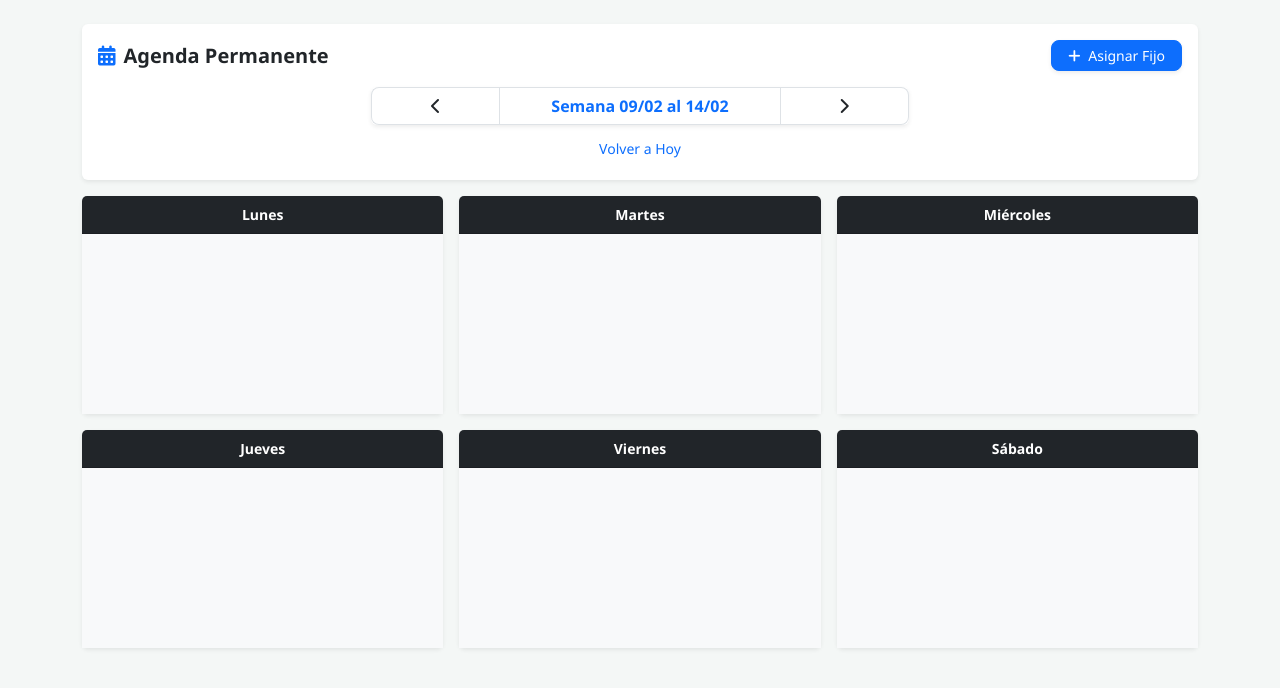
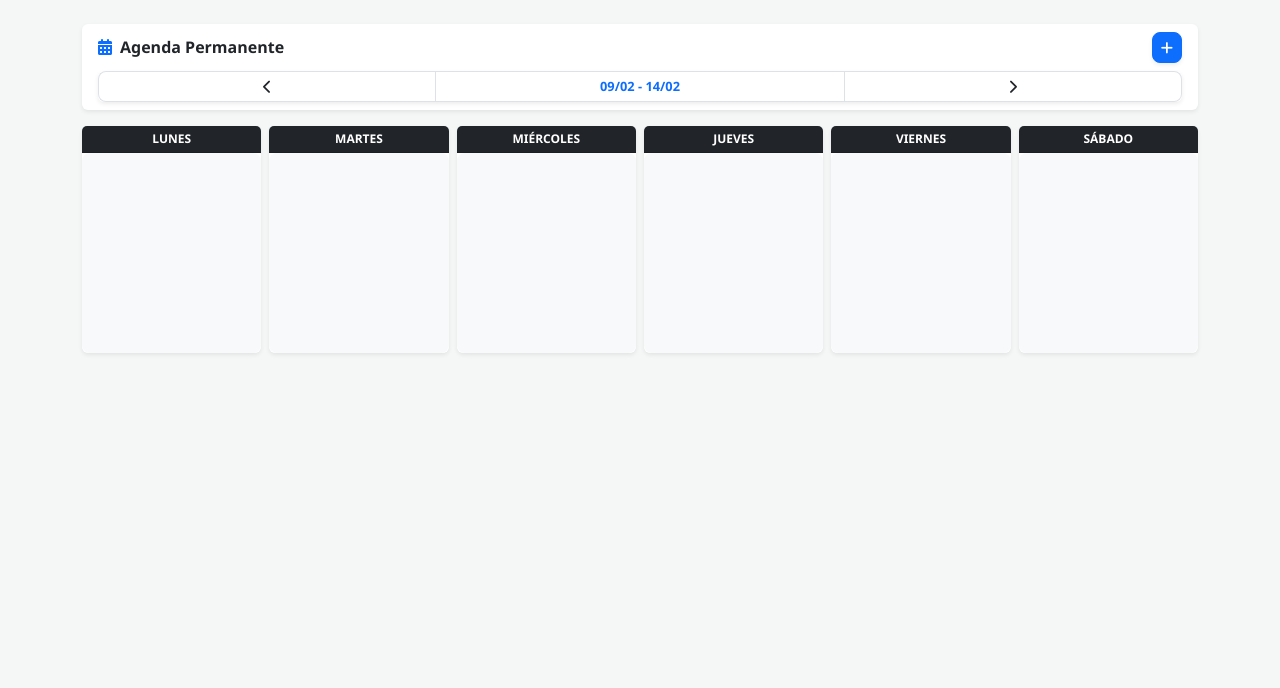
Before and after one commit to Pastormerlo/pilates-sistema, a Flask app: page /agenda in a window 1280 px wide. Shown: the part 56-744 px from the top of the page. Run offline with Flask 3, Linux system fonts and the light colour scheme; the visitor is signed in with stand-in values (Sample User, id 1); a database or web service that is not in the repository returns one stand-in record (values such as "Sample title"); some libraries are stand-ins or nearby versions.

Commit message:
Add files via upload

```diff
--- a/templates/agenda.html
+++ b/templates/agenda.html
@@ -1,55 +1,72 @@
 {% extends 'layout.html' %}
 {% block content %}
+<style>
+    /* Estilo ultra compacto para los turnos */
+    .turno-compacto {
+        padding: 6px 10px !important;
+        margin-bottom: 5px !important;
+        font-size: 0.85rem !important;
+        border-left: 4px solid #0d6efd !important; /* Una barrita de color para distinguir */
+    }
+    .turno-info {
+        line-height: 1.2;
+    }
+    .turno-hora {
+        font-size: 0.75rem;
+        font-weight: bold;
+        color: #0d6efd;
+    }
+    .drop-zone {
+        min-height: 200px;
+        background-color: #f8f9fa;
+        border-radius: 8px;
+    }
+</style>
+
 <div class="card border-0 shadow-sm mb-3">
-    <div class="card-body p-3">
-        <div class="d-flex justify-content-between align-items-center mb-3">
-            <h5 class="fw-bold mb-0 text-dark"><i class="fas fa-calendar-alt me-2 text-primary"></i>Agenda Permanente</h5>
-            <button class="btn btn-primary btn-sm px-3 shadow-sm" data-bs-toggle="modal" data-bs-target="#modalTurno">
-                <i class="fas fa-plus me-1"></i> Asignar Fijo
+    <div class="card-body p-2 px-3">
+        <div class="d-flex justify-content-between align-items-center mb-2">
+            <h6 class="fw-bold mb-0 text-dark"><i class="fas fa-calendar-alt me-2 text-primary"></i>Agenda Permanente</h6>
+            <button class="btn btn-primary btn-sm shadow-sm" data-bs-toggle="modal" data-bs-target="#modalTurno">
+                <i class="fas fa-plus"></i>
             </button>
         </div>
 
         <div class="row align-items-center g-2">
-            <div class="col-12 col-md-6 offset-md-3">
+            <div class="col-12">
                 <div class="btn-group w-100 shadow-sm">
-                    <a href="/agenda?fecha={{ (inicio - timedelta(days=7)).strftime('%Y-%m-%d') }}" class="btn btn-white border border-end-0">
+                    <a href="/agenda?fecha={{ (inicio - timedelta(days=7)).strftime('%Y-%m-%d') }}" class="btn btn-white btn-sm border border-end-0">
                         <i class="fas fa-chevron-left"></i>
                     </a>
-                    <div class="btn btn-white border d-flex align-items-center justify-content-center fw-bold text-primary flex-grow-1 px-1">
-                         Semana {{ inicio.strftime('%d/%m') }} al {{ fin.strftime('%d/%m') }}
+                    <div class="btn btn-white btn-sm border d-flex align-items-center justify-content-center fw-bold text-primary flex-grow-1" style="font-size: 0.8rem;">
+                         {{ inicio.strftime('%d/%m') }} - {{ fin.strftime('%d/%m') }}
                     </div>
-                    <a href="/agenda?fecha={{ (inicio + timedelta(days=7)).strftime('%Y-%m-%d') }}" class="btn btn-white border border-start-0">
+                    <a href="/agenda?fecha={{ (inicio + timedelta(days=7)).strftime('%Y-%m-%d') }}" class="btn btn-white btn-sm border border-start-0">
                         <i class="fas fa-chevron-right"></i>
                     </a>
                 </div>
-            </div>
-            <div class="col-12 text-center">
-                <a href="/agenda" class="btn btn-sm btn-link text-decoration-none">Volver a Hoy</a>
             </div>
         </div>
     </div>
 </div>
 
-<div class="row row-cols-1 row-cols-md-2 row-cols-xl-3 g-3">
-    {% set dias_nombres = ['Lunes', 'Martes', 'Miércoles', 'Jueves', 'Viernes', 'Sábado'] %}
+<div class="row row-cols-1 row-cols-md-3 row-cols-xl-6 g-2"> {% set dias_nombres = ['Lunes', 'Martes', 'Miércoles', 'Jueves', 'Viernes', 'Sábado'] %}
     {% for dia in dias_nombres %}
     <div class="col">
         <div class="card border-0 shadow-sm h-100">
-            <div class="card-header bg-dark text-white py-2 text-center small fw-bold">{{ dia }}</div>
-            <div class="card-body p-2 bg-light drop-zone" style="min-height: 180px;" data-dia="{{ dia }}">
+            <div class="card-header bg-dark text-white py-1 text-center small fw-bold" style="font-size: 0.75rem;">{{ dia | upper }}</div>
+            <div class="card-body p-1 drop-zone" data-dia="{{ dia }}">
                 {% for t in turnos %}
                     {% if t.dia_semana == dia %}
-                    <div class="bg-white border rounded p-3 mb-2 shadow-sm d-flex justify-content-between align-items-center draggable"
+                    <div class="bg-white border rounded shadow-sm d-flex justify-content-between align-items-center draggable turno-compacto"
                          draggable="true" data-id="{{ t.id }}" style="cursor: grab;">
-                        <div>
-                            <span class="d-block fw-bold text-dark small">{{ t.nombre }} {{ t.apellido }}</span>
-                            <span class="badge bg-primary bg-opacity-10 text-primary small">
-                                <i class="far fa-clock me-1"></i>{{ t.hora.strftime('%H:%M') if t.hora.strftime else t.hora }} hs
-                            </span>
+                        <div class="turno-info">
+                            <span class="d-block fw-bold text-dark text-uppercase" style="font-size: 0.75rem;">{{ t.apellido }}</span>
+                            <span class="turno-hora">{{ t.hora.strftime('%H:%M') if t.hora.strftime else t.hora }} hs</span>
                         </div>
                         <a href="/eliminar_turno/{{ t.id }}?fecha_ref={{ inicio.strftime('%Y-%m-%d') }}"
-                           class="text-danger p-2" onclick="return confirm('¿Quitar alumno del horario fijo?')">
-                            <i class="fas fa-trash-alt"></i>
+                           class="text-danger opacity-50" onclick="return confirm('¿Quitar?')">
+                            <i class="fas fa-times" style="font-size: 0.8rem;"></i>
                         </a>
                     </div>
                     {% endif %}
@@ -61,38 +78,38 @@
 </div>
 
 <div class="modal fade" id="modalTurno" tabindex="-1">
-    <div class="modal-dialog modal-dialog-centered">
+    <div class="modal-dialog modal-dialog-centered modal-sm">
         <div class="modal-content border-0">
             <form action="/agregar_turno" method="POST">
                 <input type="hidden" name="fecha_inicio" value="{{ inicio.strftime('%Y-%m-%d') }}">
-                <div class="modal-header bg-primary text-white">
-                    <h5 class="modal-title fw-bold">Nuevo Horario Semanal</h5>
+                <div class="modal-header bg-primary text-white py-2">
+                    <h6 class="modal-title fw-bold">Nuevo Turno Fijo</h6>
                     <button type="button" class="btn-close btn-close-white" data-bs-dismiss="modal"></button>
                 </div>
-                <div class="modal-body p-4">
-                    <div class="mb-3">
-                        <label class="form-label small fw-bold">Seleccionar Alumno</label>
-                        <select name="alumno_id" class="form-select border-2" required>
+                <div class="modal-body p-3">
+                    <div class="mb-2">
+                        <label class="form-label small fw-bold">Alumno</label>
+                        <select name="alumno_id" class="form-select form-select-sm" required>
                             {% for a in alumnos %}<option value="{{ a.id }}">{{ a.apellido }}, {{ a.nombre }}</option>{% endfor %}
                         </select>
                     </div>
-                    <div class="row">
-                        <div class="col-6 mb-3">
+                    <div class="row g-2">
+                        <div class="col-6 mb-2">
                             <label class="form-label small fw-bold">Día</label>
-                            <select name="dia_semana" class="form-select border-2">
+                            <select name="dia_semana" class="form-select form-select-sm">
                                 {% for d in dias_nombres %}<option value="{{ d }}">{{ d }}</option>{% endfor %}
                             </select>
                         </div>
-                        <div class="col-6 mb-3">
-                            <label class="form-label small fw-bold">Horario</label>
-                            <select name="hora" class="form-select border-2">
+                        <div class="col-6 mb-2">
+                            <label class="form-label small fw-bold">Hora</label>
+                            <select name="hora" class="form-select form-select-sm">
                                 {% for h in horarios %}<option value="{{ h }}">{{ h }} hs</option>{% endfor %}
                             </select>
                         </div>
                     </div>
                 </div>
-                <div class="modal-footer border-0">
-                    <button type="submit" class="btn btn-primary w-100 py-2 fw-bold">ASIGNAR A LA GRILLA</button>
+                <div class="modal-footer border-0 p-2">
+                    <button type="submit" class="btn btn-primary btn-sm w-100 fw-bold">GUARDAR</button>
                 </div>
             </form>
         </div>
@@ -123,5 +140,5 @@
         });
     });
 </script>
-<style>.dragging { opacity: 0.5; }</style>
+<style>.dragging { opacity: 0.3; }</style>
 {% endblock %}
```
